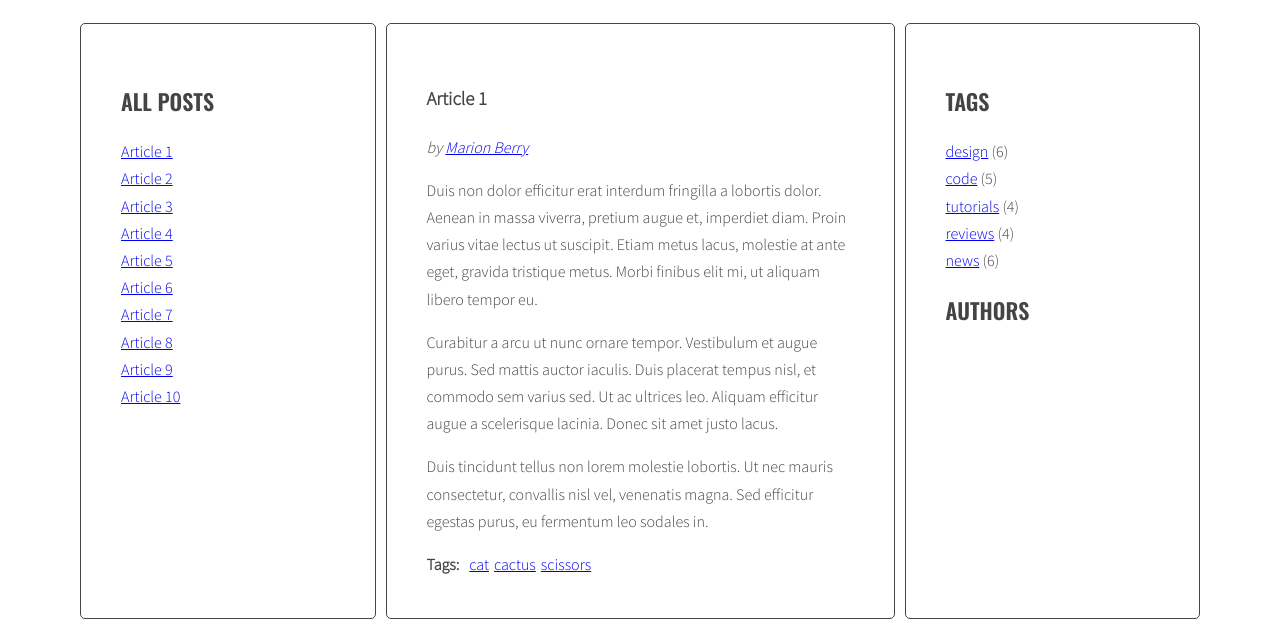
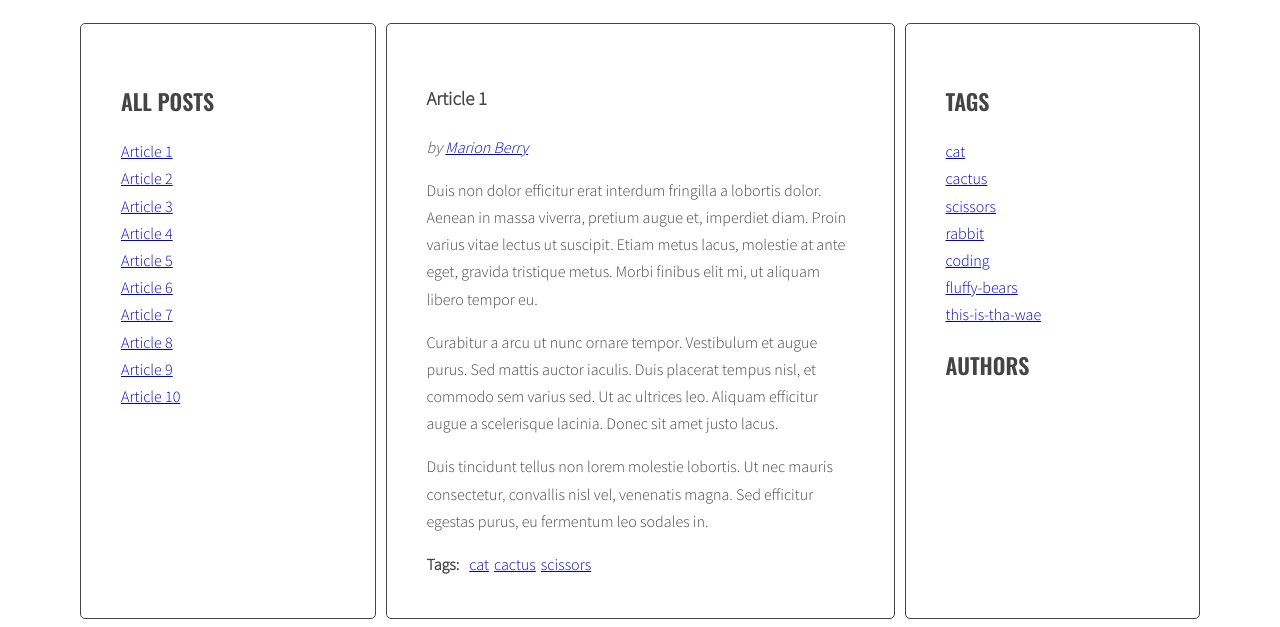
Before and after one commit to Mec0why/javascript-blog, a website: page index.html in a window 1280 px wide. Shown: the part 220-847 px from the top of the page. Drawn offline with nearby package versions, Linux system fonts and the light colour scheme.

Commit message:
Add JS array in generateTags function

```diff
--- a/index.html
+++ b/index.html
@@ -159,11 +159,6 @@
           <aside class="sidebar">
             <h2 class="section-title">Tags</h2>
             <ul class="list tags">
-              <li><a href="#">design</a> <span>(6)</span></li>
-              <li><a href="#">code</a> <span>(5)</span></li>
-              <li><a href="#">tutorials</a> <span>(4)</span></li>
-              <li><a href="#">reviews</a> <span>(4)</span></li>
-              <li><a href="#">news</a> <span>(6)</span></li>
             </ul>
             <h2 class="section-title">Authors</h2>
             <ul class="list authors">
--- a/js/script.js
+++ b/js/script.js
@@ -27,7 +27,8 @@
   const optArticleSelector = '.post',
     optTitleSelector = '.post-title',
     optTitleListSelector = '.titles',
-    optArticleTagsSelector = '.post-tags .list';
+    optArticleTagsSelector = '.post-tags .list',
+    optTagsListSelector = '.tags.list';
 
   const generateTitleLinks = function (customSelector = '') {
     const titleList = document.querySelector(optTitleListSelector);
@@ -66,6 +67,8 @@
   generateTitleLinks();
 
   const generateTags = function () {
+    let allTags = [];
+
     const articles = document.querySelectorAll(optArticleSelector);
 
     for (let article of articles) {
@@ -81,10 +84,16 @@
         const linkHTML = '<li><a href="#tag-' + tag + '">' + tag + '</a></li>';
 
         html = html + linkHTML;
+
+        if (allTags.indexOf(linkHTML) == -1) {
+          allTags.push(linkHTML);
+        }
       }
-
       tagWrappers.innerHTML = html;
     }
+    const tagList = document.querySelector(optTagsListSelector);
+
+    tagList.innerHTML = allTags.join(' ');
   };
 
   generateTags();
```
